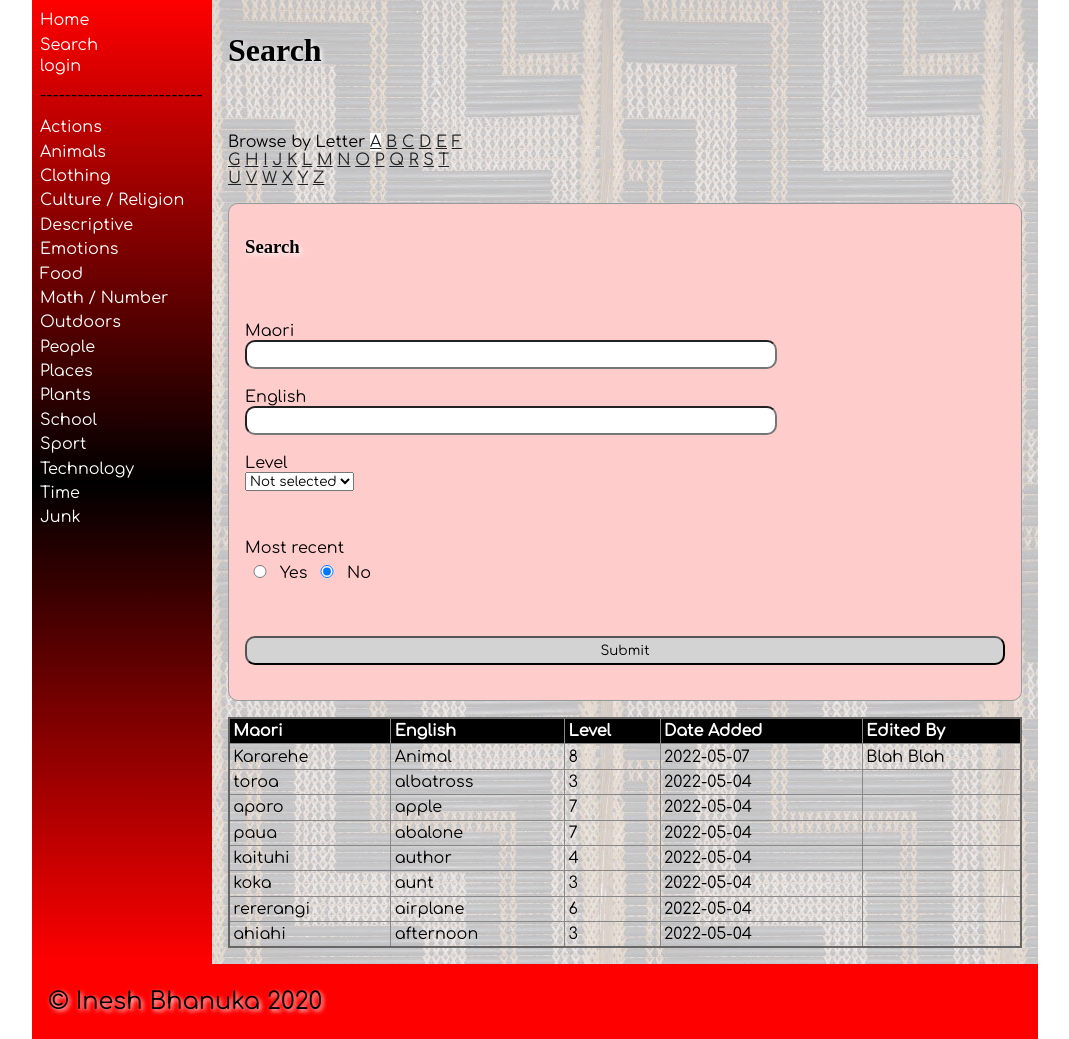
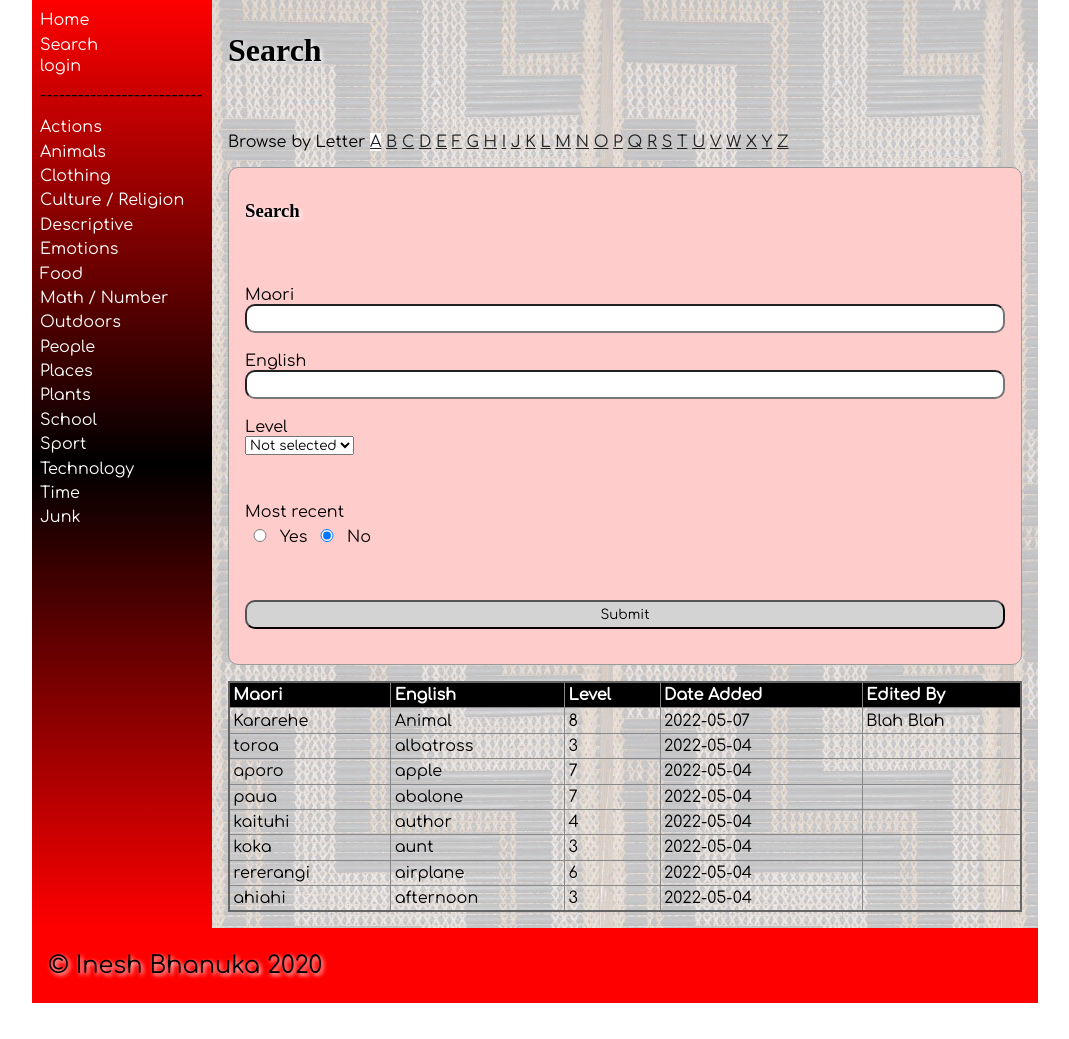
Before and after one commit to IneshyPie/Maori-Dictionary, a Flask app: page /browse_by_letter/A in a window 1280 px wide. Shown: the part 101-1140 px from the top of the page, without its empty margins (108-1177 px from the left). After the commit the page ends 1104 px from the top, so only its background shows below. Run offline with Flask 2, Linux system fonts and the light colour scheme; data comes from the database, SQL or seed files in the repository; some web fonts are replaced.

Commit message:
seperate class for formatting browse by letter

```diff
--- a/maori_dictionary/static/css/style.css
+++ b/maori_dictionary/static/css/style.css
@@ -17,6 +17,10 @@
 
 .selected {
     background-color: white;
+}
+
+.letter-label {
+    width: 100%;
 }
 
 .form-label {
@@ -154,7 +158,7 @@ img {
 }
 
 .dataForm input, textarea {
-    width: 100%;
+    width: 760px;
     border-radius: 10px;
     padding: 0.3rem;
     margin-bottom: 10px;
--- a/maori_dictionary/templates/full_dictionary.html
+++ b/maori_dictionary/templates/full_dictionary.html
@@ -8,7 +8,7 @@ Search
 
     <h1>Search</h1>
     <div class="form-group">
-        <div class="form-label">Browse by Letter
+        <div class="letter-label">Browse by Letter
         <a href="/browse_by_letter/A" class="{{ selected[0] }}">A</a>
         <a href="/browse_by_letter/B" class="{{ selected[1] }}">B</a>
         <a href="/browse_by_letter/C" class="{{ selected[2] }}">C</a>
```
